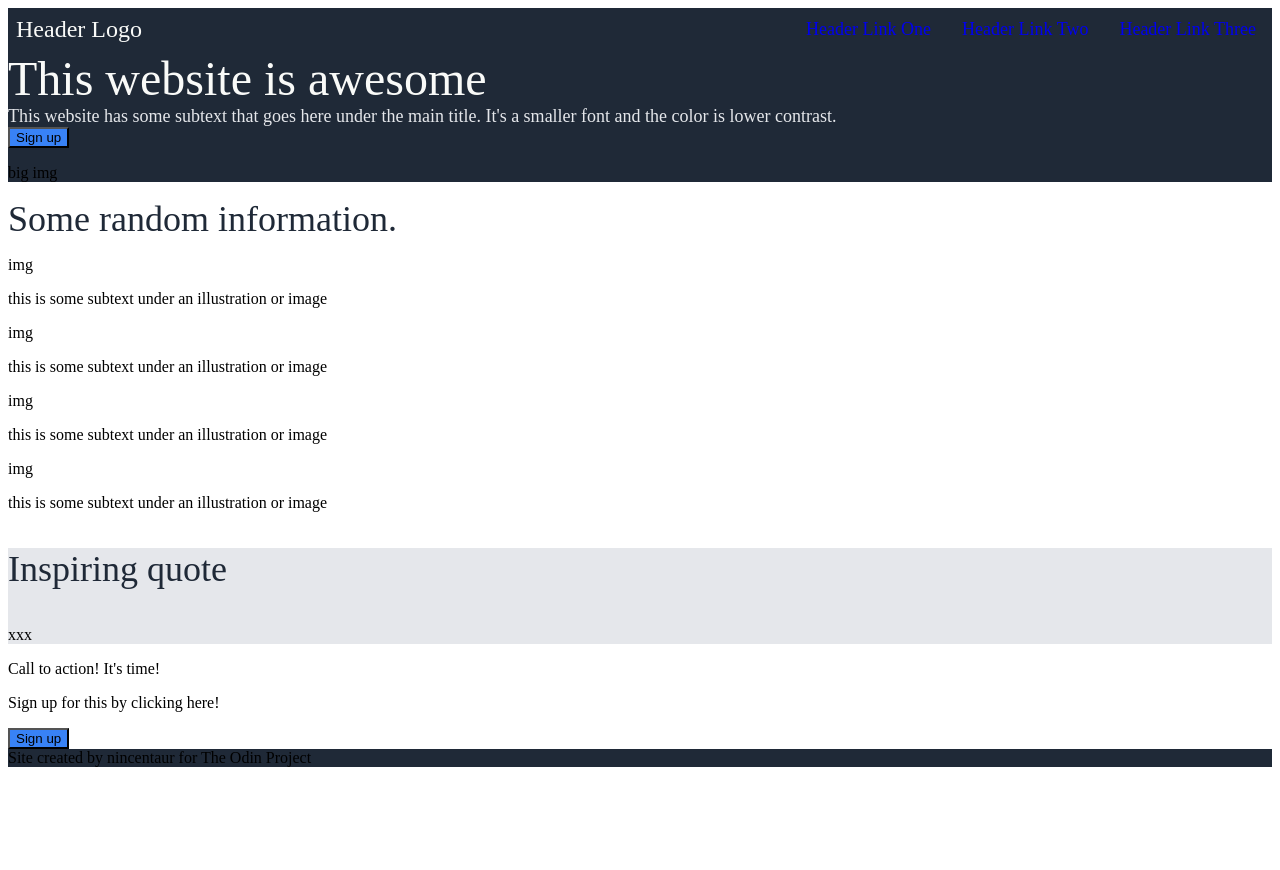
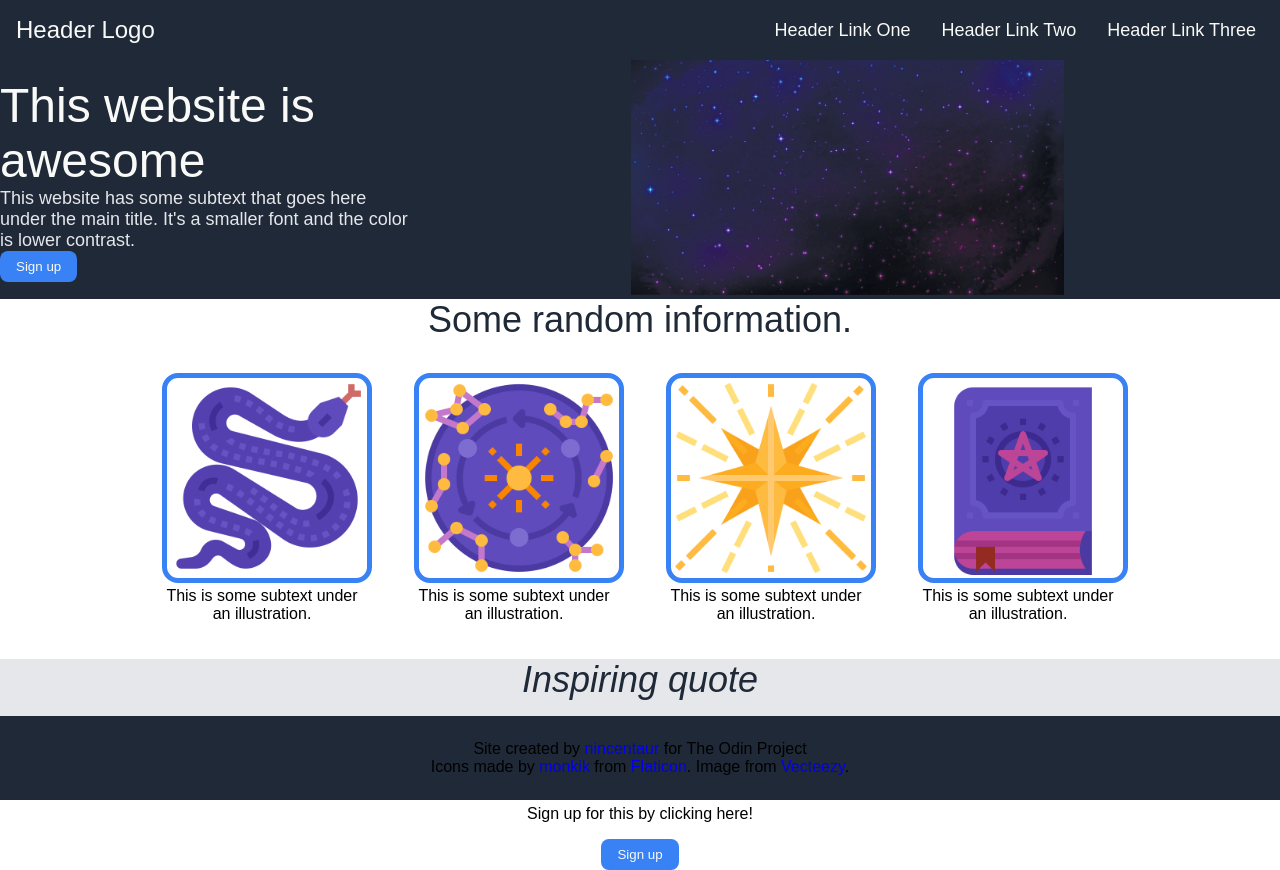
Before and after one commit to nincentaur/landing-page, a plain HTML site: page index.html in a window 1280 px wide. Before the commit the page ends 800 px from the top, so only its background shows below. Drawn offline with Linux system fonts and the light colour scheme.

Commit message:
Add images, work on individual sections

```diff
--- a/index.html
+++ b/index.html
@@ -8,35 +8,47 @@
     <link rel="stylesheet" href="style.css"
 </head>
 <body>
-<div class="hero">
+
 <div class="header">
   <div class="logo">Header Logo</div>
     <div class="right-links">
       <ul>
-        <li><a href="#">Header Link One</a></li>
-        <li><a href="#">Header Link Two</a></li>
-        <li><a href="#">Header Link Three</a></li>
+        <li><a class="top-link" href="#">Header Link One</a></li>
+        <li><a class="top-link" href="#">Header Link Two</a></li>
+        <li><a class="top-link" href="#">Header Link Three</a></li>
       </ul>
     </div>
 </div>
 
+<div class="hero">
+  <div class="hero-left">
     <div class="hero-main"> This website is awesome</div>
     <div class="hero-secondary">This website has some subtext that goes here under the main title. It's a smaller font and the color is lower contrast.</div>
     <button>Sign up</button>
-
-  <p>big img</p>
+  </div>
+  <div class="hero-right">
+    <img class="main-img" src="./images/main-img.jpg" alt="purple starry sky">
+  </div>
 </div>
 
+<div class="info-header">Some random information.</div>
+<div class="container">
   <div class="info">
-  <div class="info-header">Some random information.</div>
-  <p>img</p>
-  <p>this is some subtext under an illustration or image</p>
-  <p>img</p>
-  <p>this is some subtext under an illustration or image</p>
-  <p>img</p>
-  <p>this is some subtext under an illustration or image</p>
-  <p>img</p>
-  <p>this is some subtext under an illustration or image</p>
+    <img class="infopic" src="./images/astro1.png" alt="sacred snake">
+    <div class=text>This is some subtext under an illustration.</div>
+  </div>
+  <div class="info">
+    <img class="infopic" src="./images/astro2.png" alt="cosmos from the observer's pov">
+    <div class=text>This is some subtext under an illustration.</div>
+  </div>
+  <div class="info">
+    <img class="infopic" src="./images/astro3.png" alt="radiant light">
+    <div class=text>This is some subtext under an illustration.</div>
+  </div>
+  <div class="info">
+    <img class="infopic" src="./images/astro4.png" alt="book of acquired knowledge">
+    <div class=text>This is some subtext under an illustration.</div>
+  </div>
 </div>
 
 <div class="quote-section">
@@ -50,6 +62,9 @@
   <button>Sign up</button>
 </div>
 
-<div class="footer">Site created by nincentaur for The Odin Project</div>
+<div class="footer">
+  <div>Site created by <a href="https://github.com/nincentaur">nincentaur</a> for The Odin Project</div>
+  <div>Icons made by <a href="https://www.flaticon.com/authors/monkik">monkik</a> from <a class="footer-link" href="https://www.flaticon.com/">Flaticon</a>. Image from <a href="https://www.vecteezy.com/free-vector/cosmos">Vecteezy</a>.</div>
+
 </body>
 </html>
--- a/style.css
+++ b/style.css
@@ -1,12 +1,23 @@
-.hero, .footer {
-  background-color: #1f2937;
+* {
+  font-family: Arial, Helvetica, sans-serif;
 }
 
-.header {
-  padding: 8px;
+body {
+  text-align: center;
+  margin: 0;
+  padding: 0;
+  border: 0px;
+}
+
+.header, .hero, .footer {
+  background-color: #1f2937;
   display: flex;
+  justify-content: space-between;
   align-items: center;
-  justify-content: space-between;
+}
+
+.header, .footer {
+  padding: 16px;
 }
 
 .logo {
@@ -23,8 +34,12 @@ ul {
 }
 
 a {
-text-decoration: none;
-padding: 8px;
+  text-decoration: none;
+}
+
+a.top-link {
+  padding: 8px;
+  color: #F9FAF8;
 }
 
 .hero-main {
@@ -38,14 +53,45 @@ padding: 8px;
   color: #e5e7eb;
 }
 
+.hero-left {
+  text-align: left;
+}
+
 button {
+  border: none;
+  border-radius: 8px;
   background-color: #3882F6;
+  padding: 8px 16px;
+  color: #F9FAF8;
+}
+
+.main-img {
+  width: 50%;
 }
 
 .info-header {
   font-size: 36px;
   font-weight: extra-bold;
   color: #1F2937;
+  margin-bottom: 32px;
+}
+
+.container {
+  display: flex;
+  justify-content: center;
+  align-items: center;
+  gap: 52px;
+}
+
+img.infopic {
+  width: 200px;
+  height: 200px;
+  border: 5px solid #3882F6;
+  border-radius: 16px;
+}
+
+.info {
+  max-width: 200px;
 }
 
 .quote-section {
@@ -54,6 +100,19 @@ button {
 
 .quote {
   font-size: 36px;
-  font-weight: light italic;
+  font-weight: light;
+  font-style: italic;
   color: #1F2937;
 }
+
+.footer {
+  position: fixed;
+  bottom: 0;
+  left: 0;
+  right: 0;
+  height: 52px;
+  display: flex;
+  flex-direction: column;
+  align-items: center;
+  justify-content: center;
+}
```
Also changed, not shown: images/astro1.png (added), images/astro2.png (added), images/astro3.png (added), images/astro4.png (added), images/main-img.jpg (added), 1 other file. Lines whose indentation alone changed are shown as unchanged.
